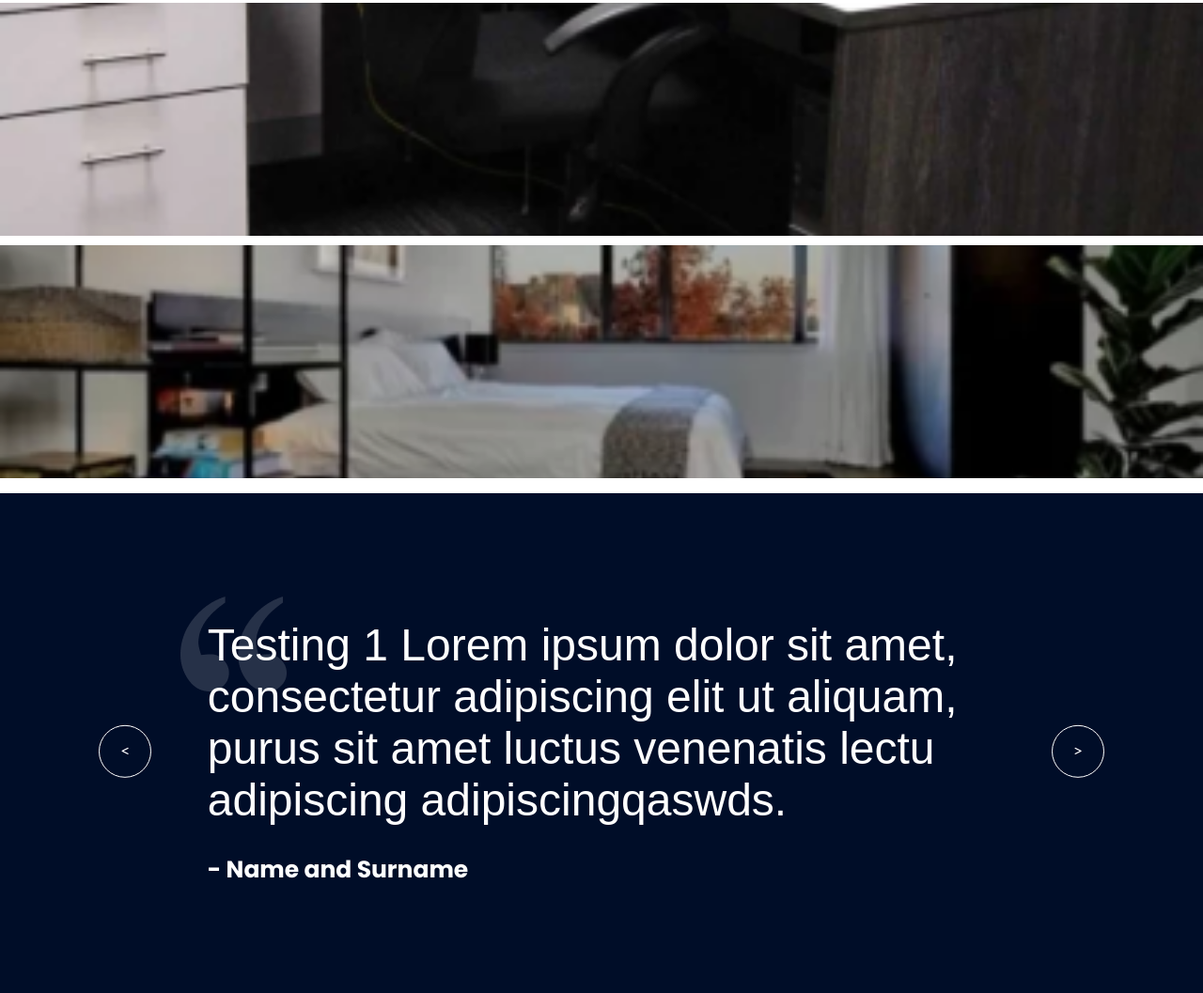
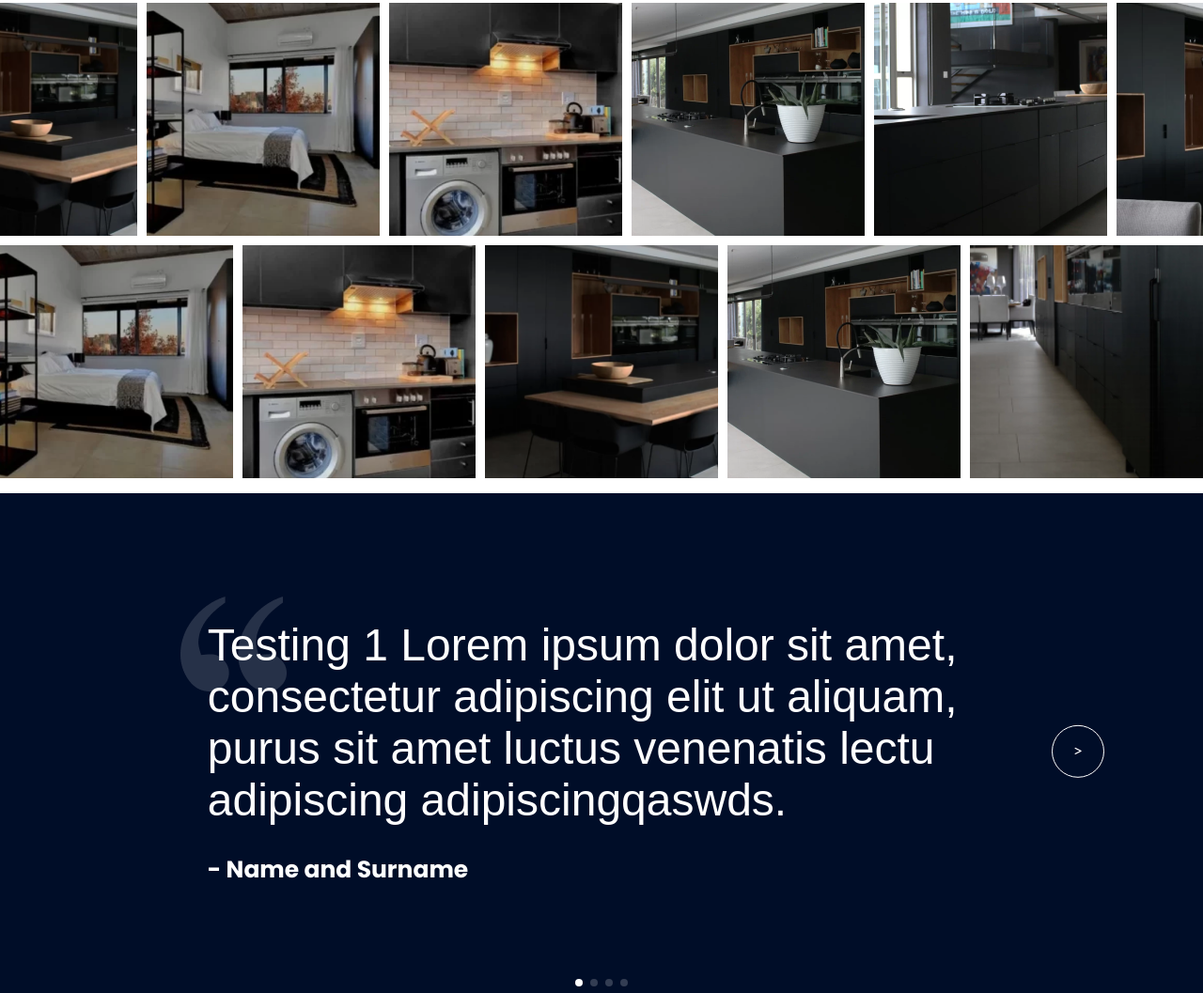
Before and after one commit to darkskysubzero/The-Cabinet-Company, a website built with Vite: page index.html in a window 1280 px wide. Shown: the part 406-1463 px from the top of the page at 94% size. Built offline with nearby package versions, Linux system fonts and the light colour scheme; a web font is replaced by a local one.

Commit message:
updated file paths

```diff
--- a/index.html
+++ b/index.html
@@ -4,14 +4,23 @@
 <head>
   <meta charset="UTF-8" />
   <link rel="icon" type="image/svg+xml" href="/favicon.png" />
+
+  <!-- CSS IMPORTS -->
   <link rel="stylesheet" href="https://cdnjs.cloudflare.com/ajax/libs/font-awesome/6.2.1/css/all.min.css">
+  <link rel="stylesheet" href="./src/swiper-bundle.min.css">
+  <link rel="stylesheet" href="./src/style.css">
 
+
+  <!--JS IMPORTS-->
+  <script src="./src/swiper-bundle.min.js" defer></script>
+  <script type="module" src="./src/main.js" defer></script>
 
   <meta name="viewport" content="width=device-width, initial-scale=1.0" />
   <title>The Cabinet Company</title>
 
-  <link rel="stylesheet" href="./src/style.css">
-  <script type="module" src="./src/main.js" defer></script>
+
+
+
 
 </head>
 
--- a/src/main.js
+++ b/src/main.js
@@ -1,8 +1,5 @@
 
 import 'normalize.css';
-import './swiper-bundle.min.css'
-import './swiper-bundle.min';
-
 
 // =================SIDEBAR & MENU=====================
 const show_menu = document.querySelector(".menu-icon");
--- /dev/null
+++ b/vite.config.js
@@ -0,0 +1,6 @@
+import { defineConfig } from 'vite'
+
+// https://vitejs.dev/config/
+export default defineConfig({
+    base: '/The-Cabinet-Company/',
+})
```
